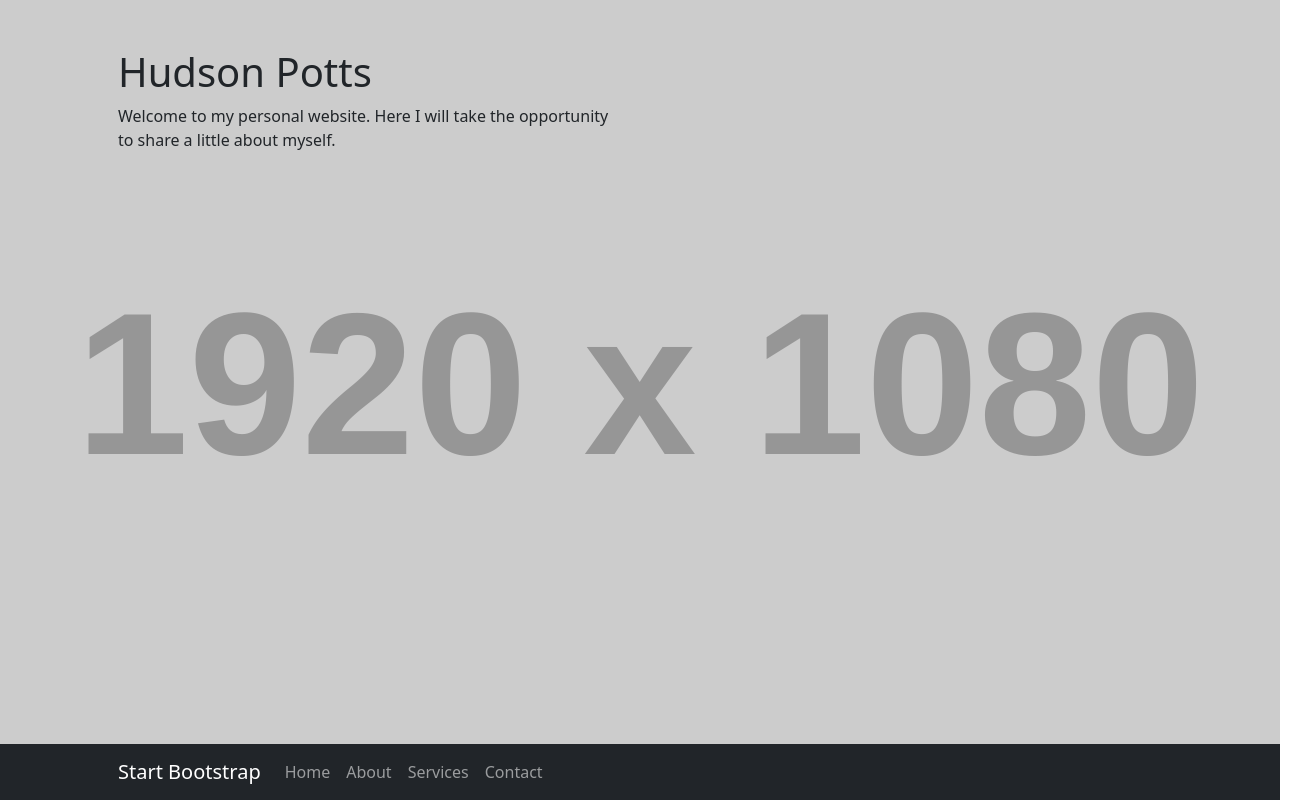
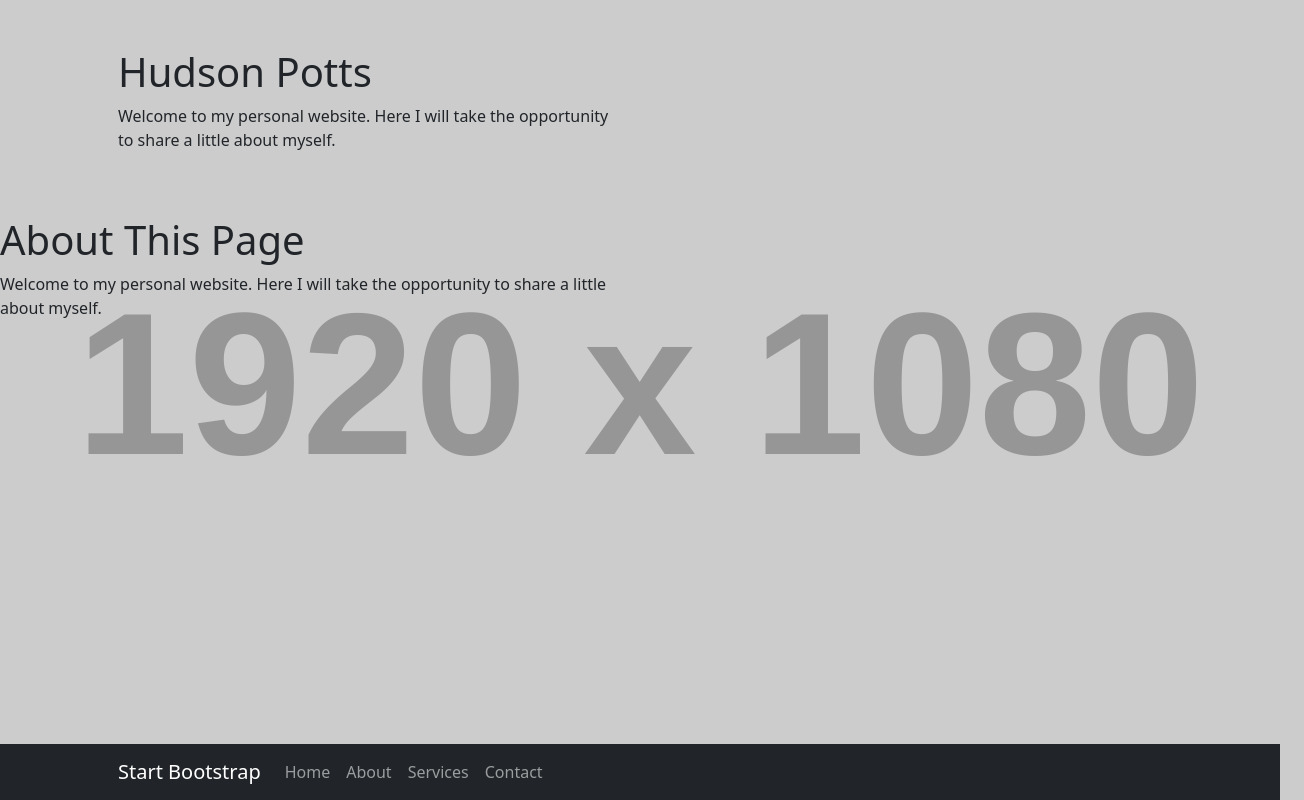
Before and after one commit to hudsop2/hudsop2.github.io, a plain HTML site: page index.html in a window 1280 px wide. Shown: the whole page, 1304 px wide, since content can reach past the window. Drawn offline with nearby package versions, Linux system fonts and the light colour scheme; placeholder pictures from the web are drawn by us.

Commit message:
update page content

```diff
--- a/index.html
+++ b/index.html
@@ -38,6 +38,15 @@
                     </div>
                 </div>
             </div>
+            <div class="nav-item">
+                <div class="row gx-4 gx-lg-5">
+                    <div class="col-lg-6">
+                        <h1 class="mt-5">About This Page</h1>
+                        <p>Welcome to my personal website. Here I will take the opportunity to share a little about myself.
+                        </p>
+                    </div>
+                </div>
+            </div>
         </section>
         <!-- Bootstrap core JS-->
         <script src="https://cdn.jsdelivr.net/npm/bootstrap@5.1.3/dist/js/bootstrap.bundle.min.js"></script>
```
